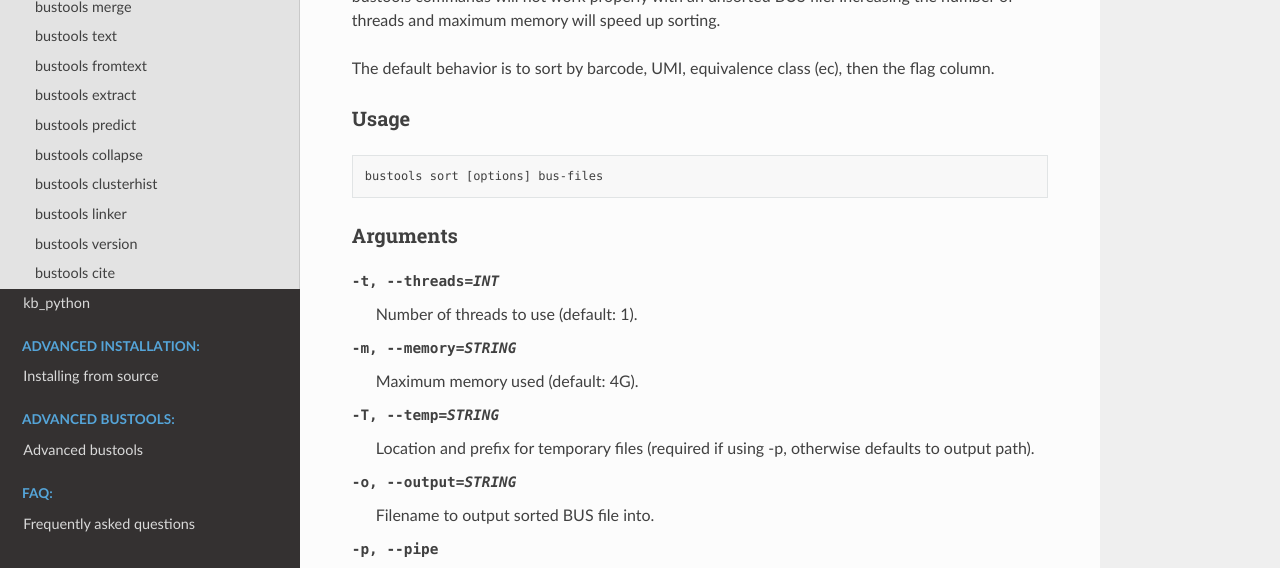
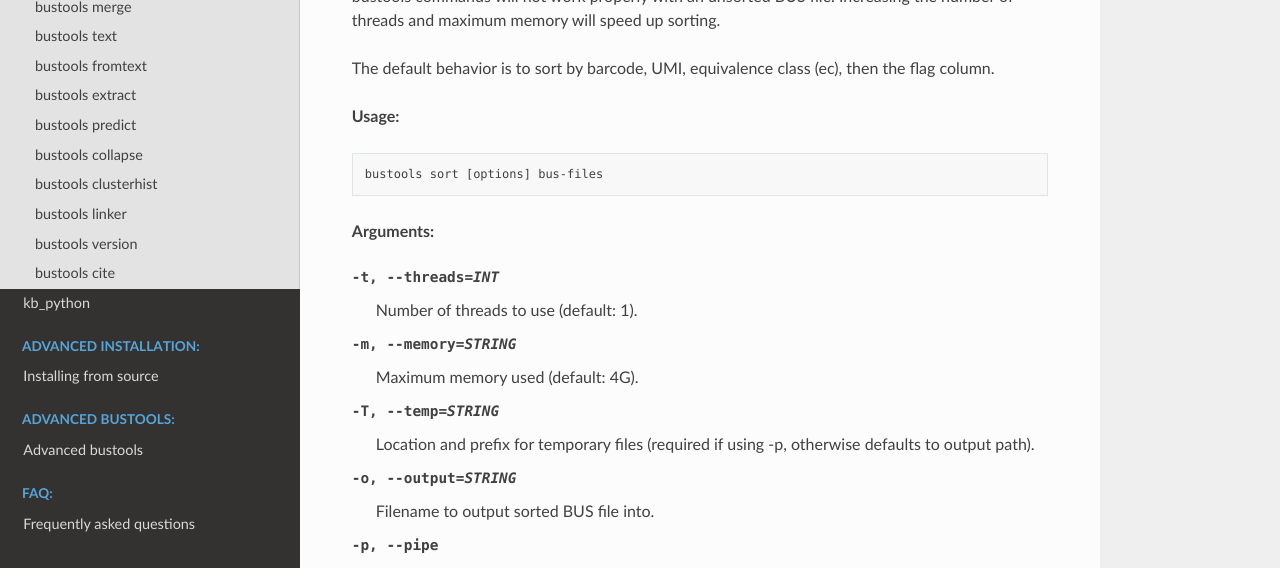
Before and after one commit to pachterlab/kb_docs, a Sphinx documentation site: the page built from docs/source/manuals/bustools.rst, in a window 1280 px wide and 900 px high. Shown: the part 329-897 px from the top of the window. Built offline with Sphinx 7.4.7 and the Read the Docs theme 2.0.0, drawn with Linux system fonts in a browser that asks for light colours.

```diff
--- a/docs/source/manuals/bustools.rst
+++ b/docs/source/manuals/bustools.rst
@@ -9,15 +9,15 @@ Sort a BUS file by barcodes and UMIs (or other fields in the BUS file).
 
 The default behavior is to sort by barcode, UMI, equivalence class (ec), then the flag column.
 
-Usage
-.....
+**Usage:**
+
 
 .. code-block:: text
 
    bustools sort [options] bus-files
 
-Arguments
-.........
+**Arguments:**
+
 
 -t, --threads=INT  Number of threads to use (default: 1).
 
```
